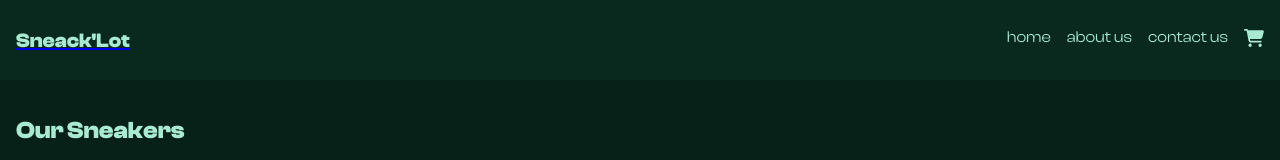
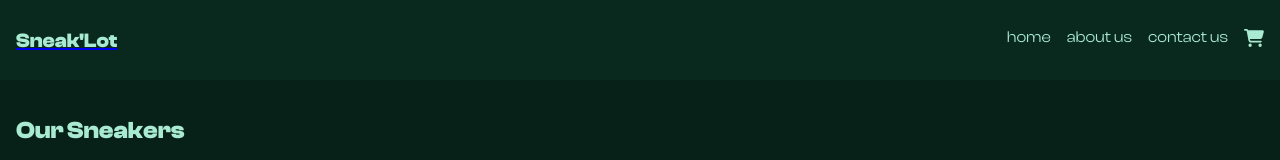
Before and after one commit to EfreiIlac/Vue3JSLab, a Vue app: page / in a window 1280 px wide. Shown: the top 160 px of the page. Built offline with nearby package versions, Linux system fonts and the light colour scheme; the HTML template or start-up script is replaced by a standard one.

Commit message:
fix(Sneack -> Sneak)

```diff
--- a/src/App.vue
+++ b/src/App.vue
@@ -2,7 +2,7 @@
   <div class="container">
     <header>
       <router-link to="/">
-        <h1>Sneack'Lot</h1>
+        <h1>Sneak'Lot</h1>
       </router-link>
       <nav>
         <router-link to="/"><a>home</a></router-link>
```
